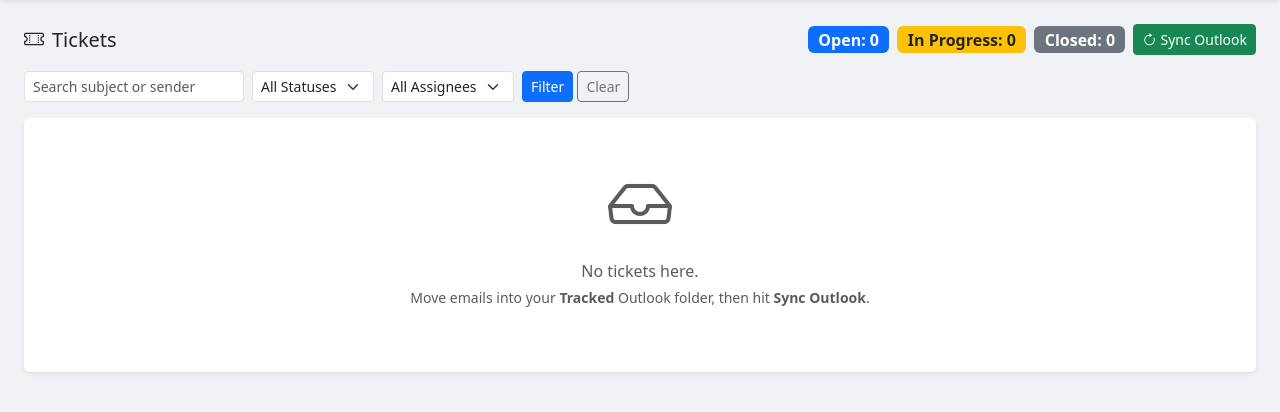
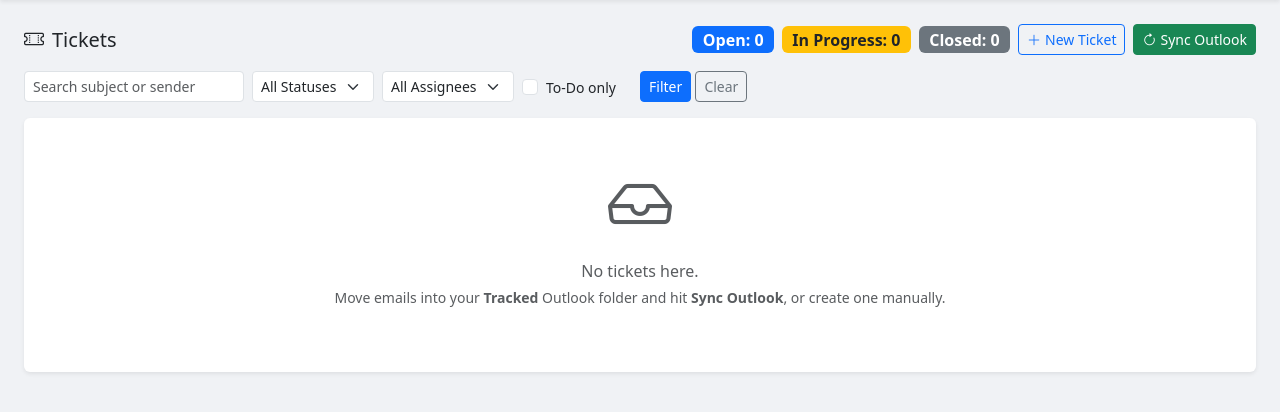
Before and after one commit to theripening/WorkBuddy, a Django app: page / in a window 1280 px wide. Shown: the part 53-465 px from the top of the page. Run offline with Django 4.2, Linux system fonts and the light colour scheme; data that the repository does not hold is empty.

Commit message:
Add todo flag, due date, and ad-hoc ticket creation
Tickets now have a todo checkbox and optional due date. List sorts by
overdue todos first, then future todos, then non-todos. Overdue rows
highlight red. Tickets can be created manually and emails merged in later.

Co-Authored-By: Claude Sonnet 4.6 <noreply@anthropic.com>

```diff
--- a/tickets/models.py
+++ b/tickets/models.py
@@ -18,6 +18,8 @@ class Ticket(models.Model):
     assignee = models.CharField(max_length=50, choices=ASSIGNEES, blank=True, default="")
     status = models.CharField(max_length=20, choices=STATUS_CHOICES, default="open")
     notes = models.TextField(blank=True)
+    todo = models.BooleanField(default=False)
+    due_date = models.DateField(null=True, blank=True)
     created_at = models.DateTimeField(auto_now_add=True)
     updated_at = models.DateTimeField(auto_now=True)
 
--- a/tickets/templates/tickets/ticket_list.html
+++ b/tickets/templates/tickets/ticket_list.html
@@ -9,6 +9,11 @@
 <form id="upd-{{ item.ticket.pk }}" method="post" action="{% url 'tickets:update' item.ticket.pk %}" hidden>
     {% csrf_token %}
     <input type="hidden" name="next" value="{{ request.get_full_path }}">
+    <input type="hidden" name="subject" value="{{ item.ticket.subject }}">
+    <input type="hidden" name="assignee" value="{{ item.ticket.assignee }}">
+    <input type="hidden" name="status" value="{{ item.ticket.status }}">
+    <input type="hidden" name="notes" value="{{ item.ticket.notes }}">
+    <input type="hidden" name="due_date" value="{{ item.ticket.due_date|default:'' }}">
 </form>
 {% endfor %}
 
@@ -18,6 +23,9 @@
         <span class="badge bg-primary fs-6">Open: {{ open_count }}</span>
         <span class="badge bg-warning text-dark fs-6">In Progress: {{ in_progress_count }}</span>
         <span class="badge bg-secondary fs-6">Closed: {{ closed_count }}</span>
+        <a href="{% url 'tickets:create' %}" class="btn btn-outline-primary btn-sm">
+            <i class="bi bi-plus-lg me-1"></i>New Ticket
+        </a>
         <form method="post" action="{% url 'tickets:sync' %}">
             {% csrf_token %}
             <button type="submit" class="btn btn-success btn-sm">
@@ -49,6 +57,14 @@
         </select>
     </div>
     <div class="col-auto">
+        <div class="form-check form-check-inline mb-0">
+            <input class="form-check-input" type="checkbox" name="todo" id="todoFilter"
+                   value="1" {% if current_todo %}checked{% endif %}
+                   onchange="this.form.submit()">
+            <label class="form-check-label small" for="todoFilter">To-Do only</label>
+        </div>
+    </div>
+    <div class="col-auto">
         <button type="submit" class="btn btn-primary btn-sm">Filter</button>
         <a href="{% url 'tickets:list' %}" class="btn btn-outline-secondary btn-sm">Clear</a>
     </div>
@@ -59,7 +75,9 @@
     <table class="table table-hover table-bordered bg-white shadow-sm mb-0">
         <thead class="table-dark">
             <tr>
+                <th style="width:36px" title="To-Do"><i class="bi bi-check2-square"></i></th>
                 <th>Subject</th>
+                <th style="width:120px">Due</th>
                 <th style="width:145px">Assignee</th>
                 <th style="width:145px">Status</th>
                 <th>Latest Reply</th>
@@ -71,12 +89,34 @@
         <tbody>
             {% for item in ticket_list_data %}
             {% with ticket=item.ticket latest=item.latest %}
-            <tr class="{% if ticket.status == 'closed' %}table-secondary{% elif ticket.status == 'in_progress' %}table-warning bg-opacity-25{% endif %}">
+            {% if ticket.todo and ticket.due_date and ticket.due_date < today %}
+            <tr class="table-danger">
+            {% elif ticket.status == 'closed' %}
+            <tr class="table-secondary">
+            {% elif ticket.status == 'in_progress' %}
+            <tr class="table-warning bg-opacity-25">
+            {% else %}
+            <tr>
+            {% endif %}
+
+                <td class="text-center align-middle">
+                    <input type="checkbox" class="form-check-input"
+                           name="todo" form="upd-{{ ticket.pk }}"
+                           {% if ticket.todo %}checked{% endif %}
+                           onchange="document.getElementById('upd-{{ ticket.pk }}').submit()">
+                </td>
 
                 <td class="subject-cell">
-                    <a href="{% url 'tickets:detail' ticket.pk %}" class="text-decoration-none fw-semibold text-dark stretched-link-cell">
+                    <a href="{% url 'tickets:detail' ticket.pk %}" class="text-decoration-none fw-semibold text-dark">
                         {{ ticket.subject }}
                     </a>
+                </td>
+
+                <td>
+                    <input type="date" name="due_date" form="upd-{{ ticket.pk }}"
+                           value="{{ ticket.due_date|default:'' }}"
+                           class="form-control form-control-sm"
+                           onchange="document.getElementById('upd-{{ ticket.pk }}').submit()">
                 </td>
 
                 <td>
@@ -151,7 +191,7 @@
 <div class="text-center text-muted py-5 bg-white rounded shadow-sm">
     <i class="bi bi-inbox display-3 d-block mb-3"></i>
     <p class="mb-1">No tickets here.</p>
-    <p class="small">Move emails into your <strong>Tracked</strong> Outlook folder, then hit <strong>Sync Outlook</strong>.</p>
+    <p class="small">Move emails into your <strong>Tracked</strong> Outlook folder and hit <strong>Sync Outlook</strong>, or create one manually.</p>
 </div>
 {% endif %}
 
--- a/tickets/urls.py
+++ b/tickets/urls.py
@@ -5,6 +5,7 @@ app_name = "tickets"
 
 urlpatterns = [
     path("", views.ticket_list, name="list"),
+    path("new/", views.ticket_create, name="create"),
     path("<int:pk>/", views.ticket_detail, name="detail"),
     path("<int:pk>/update/", views.ticket_update, name="update"),
     path("<int:pk>/delete/", views.ticket_delete, name="delete"),
--- a/tickets/views.py
+++ b/tickets/views.py
@@ -2,6 +2,7 @@ from django.shortcuts import render, redirect, get_object_or_404
 from django.views.decorators.http import require_POST
 from django.contrib import messages
 from django.db.models import Q
+from django.utils import timezone
 
 from .models import Ticket, TicketEmail, ASSIGNEES, STATUS_CHOICES
 
@@ -16,23 +17,39 @@ def ticket_list(request):
     tickets = all_tickets
     status_filter = request.GET.get("status", "")
     assignee_filter = request.GET.get("assignee", "")
+    todo_filter = request.GET.get("todo", "")
     search = request.GET.get("q", "")
 
     if status_filter:
         tickets = tickets.filter(status=status_filter)
     if assignee_filter:
         tickets = tickets.filter(assignee=assignee_filter)
+    if todo_filter:
+        tickets = tickets.filter(todo=True)
     if search:
         tickets = tickets.filter(
             Q(subject__icontains=search)
             | Q(emails__sender__icontains=search)
         ).distinct()
 
-    # Annotate each ticket with its latest email for preview
+    # Sort: overdue todos first, then todos with future due date, then todos
+    # with no due date, then non-todos (all by updated_at within each group)
+    today = timezone.now().date()
     ticket_list_data = []
     for ticket in tickets:
         latest = ticket.latest_email()
-        ticket_list_data.append({"ticket": ticket, "latest": latest})
+        if ticket.todo:
+            if ticket.due_date and ticket.due_date < today:
+                sort_key = (0, ticket.due_date.toordinal())   # overdue
+            elif ticket.due_date:
+                sort_key = (1, ticket.due_date.toordinal())   # due in future
+            else:
+                sort_key = (2, 0)                              # todo, no date
+        else:
+            sort_key = (3, 0)                                  # no todo
+        ticket_list_data.append({"ticket": ticket, "latest": latest, "sort_key": sort_key})
+
+    ticket_list_data.sort(key=lambda x: x["sort_key"])
 
     return render(request, "tickets/ticket_list.html", {
         "ticket_list_data": ticket_list_data,
@@ -40,17 +57,18 @@ def ticket_list(request):
         "status_choices": STATUS_CHOICES,
         "current_status": status_filter,
         "current_assignee": assignee_filter,
+        "current_todo": todo_filter,
         "search": search,
         "open_count": open_count,
         "in_progress_count": in_progress_count,
         "closed_count": closed_count,
+        "today": today,
     })
 
 
 def ticket_detail(request, pk):
     ticket = get_object_or_404(Ticket, pk=pk)
 
-    # Group emails by conversation_id, sorted newest-first within each group
     emails = ticket.emails.order_by("conversation_id", "-received_at")
 
     threads = {}
@@ -60,7 +78,6 @@ def ticket_detail(request, pk):
             threads[cid] = []
         threads[cid].append(email)
 
-    # Sort threads by the received_at of their latest email (newest thread first)
     sorted_threads = sorted(threads.values(), key=lambda t: t[0].received_at, reverse=True)
 
     other_tickets = Ticket.objects.exclude(pk=pk).order_by("subject")
@@ -71,7 +88,17 @@ def ticket_detail(request, pk):
         "other_tickets": other_tickets,
         "assignees": ASSIGNEES,
         "status_choices": STATUS_CHOICES,
+        "today": timezone.now().date(),
     })
+
+
+def ticket_create(request):
+    if request.method == "POST":
+        subject = request.POST.get("subject", "").strip() or "Untitled"
+        ticket = Ticket.objects.create(subject=subject)
+        messages.success(request, f'Ticket "{ticket.subject}" created.')
+        return redirect("tickets:detail", pk=ticket.pk)
+    return render(request, "tickets/ticket_create.html")
 
 
 @require_POST
@@ -81,6 +108,9 @@ def ticket_update(request, pk):
     ticket.assignee = request.POST.get("assignee", ticket.assignee)
     ticket.status = request.POST.get("status", ticket.status)
     ticket.notes = request.POST.get("notes", ticket.notes)
+    ticket.todo = "todo" in request.POST
+    due_date_raw = request.POST.get("due_date", "").strip()
+    ticket.due_date = due_date_raw if due_date_raw else None
     ticket.save()
     return redirect(request.POST.get("next", "tickets:list"))
 
```
Also changed, not shown: tickets/templates/tickets/ticket_create.html (added, +27 -0 lines), tickets/templates/tickets/ticket_detail.html (+13 -0 lines), tickets/migrations/0002_ticket_due_date_ticket_todo_alter_ticket_assignee.py (added).
